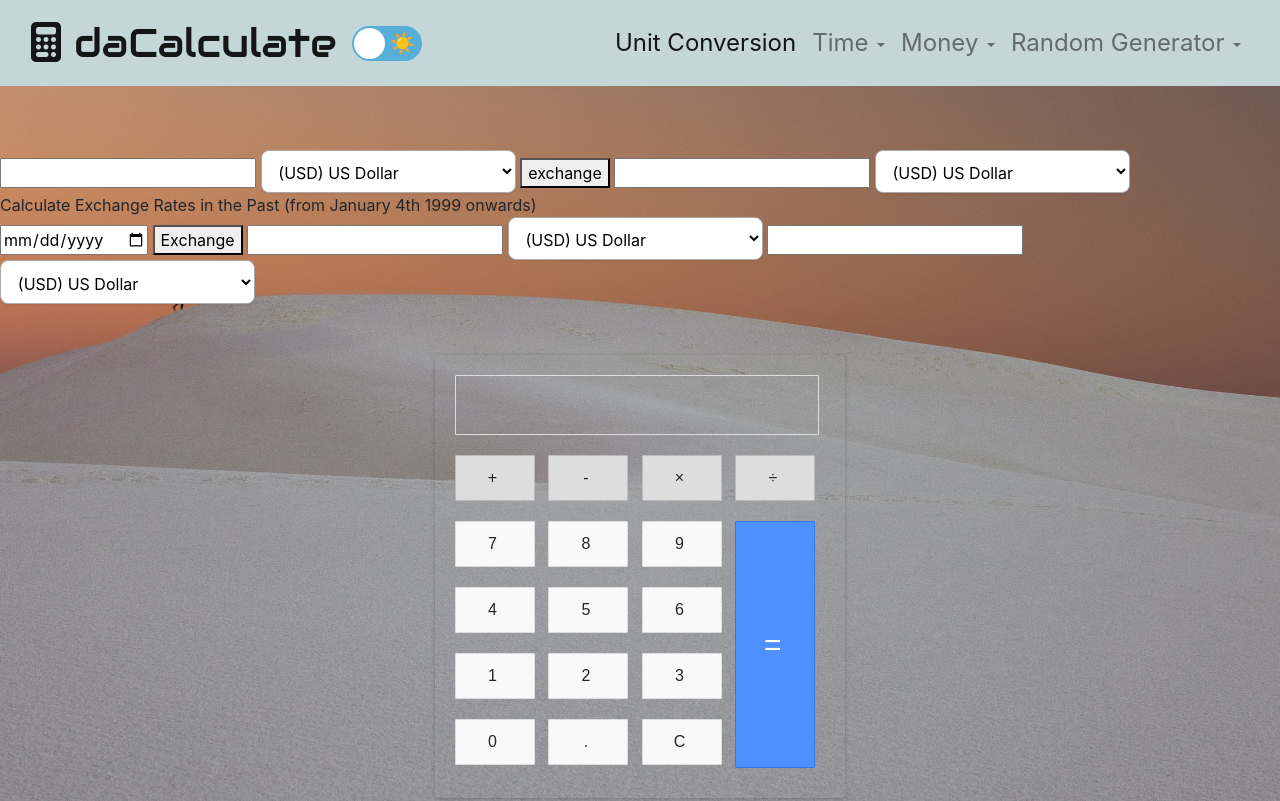
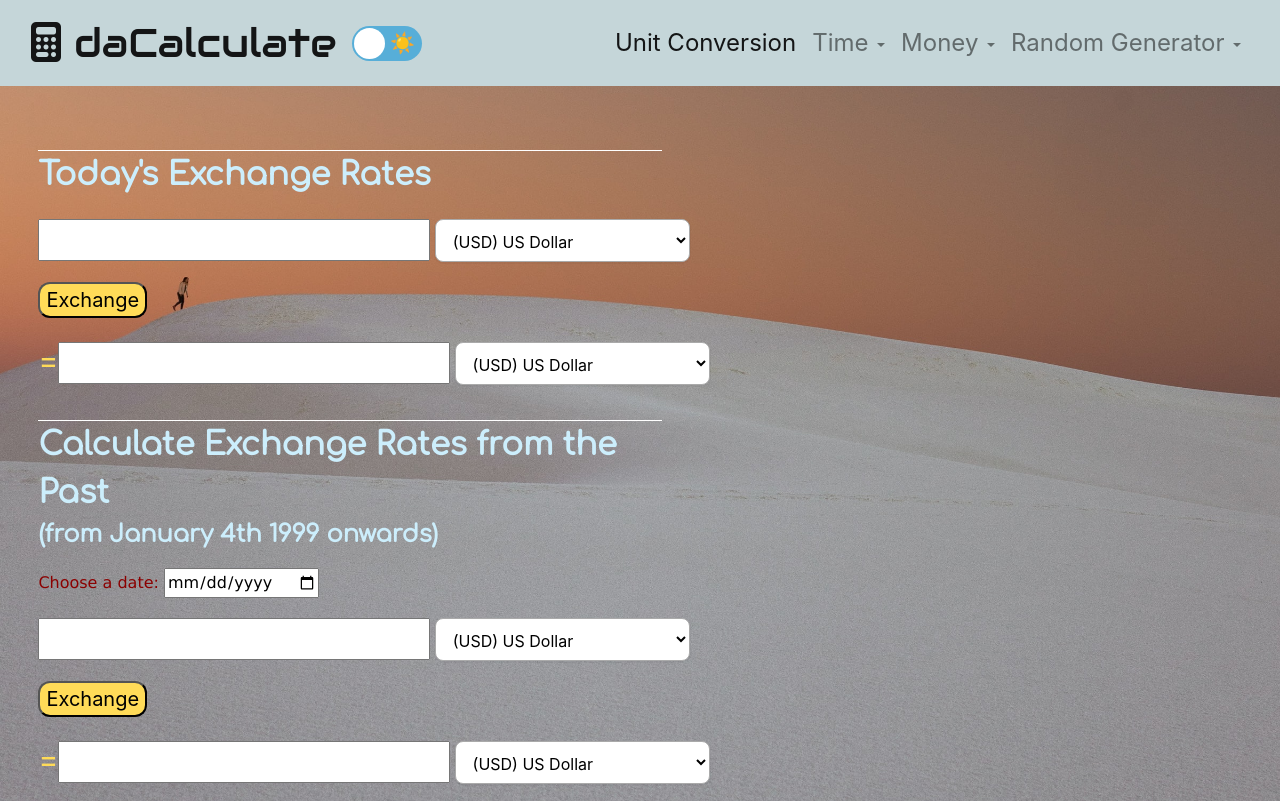
Before and after one commit to onanalee/daCalculate, a plain HTML site: page templates/exchangeRates.html in a window 1280 px wide. Shown: the top 801 px of the page. Drawn offline with nearby package versions, Linux system fonts and the light colour scheme.

Commit message:
exchangeRates JS and CSS

```diff
--- a/static/money.js
+++ b/static/money.js
@@ -1,10 +1,11 @@
-$( document ).ready(function ready (){
-    for(i = 1913; i <2016; i++){
-    let option = `<option>${i}</option>`;
-    $('#year').append(option);
-}})
+$(document).ready(function ready() {
+    for (i = 1913; i < 2016; i++) {
+        let option = `<option>${i}</option>`;
+        $('#year').append(option);
+    }
+})
 
-function inflation(){
+function inflation() {
     $('#result').empty();
     let input = $('#inflation').val();
     let year = $('#year option:selected').val();
@@ -16,10 +17,12 @@ function inflation(){
         success: function (response) {
             let result = response['response']['adjustedValue'];
             $('#result').append(result);
-        }})
+        }
+    })
 }
 
 function exchange() {
+    $('#todayMessage').empty();
     let currencyA = $('#currencyA option:selected').val();
     let currencyB = $('#currencyB option:selected').val();
     let input = $('#inputA').val();
@@ -129,11 +132,16 @@ function exchange() {
             } else if (currencyB === '(ZAR) South Africa Rand') {
                 $('#inputB').val((input * zar).toFixed(2));
             }
+            let todayA = $('#inputA').val();
+            let todayB = $('#inputB').val();
+            let message = `Today, <span class="currency">${todayA}</span> ${currencyA} equals <span class="currency">${todayB}</span> ${currencyB}.`;
+            $('#todayMessage').append(message);
         }
     })
 };
 
 function exchangePast() {
+    $('#pastMessage').empty();
     let currencyA = $('#currencyPastA option:selected').val();
     let currencyB = $('#currencyPastB option:selected').val();
     let input = $('#pastA').val();
@@ -244,6 +252,11 @@ function exchangePast() {
             } else if (currencyB === '(ZAR) South Africa Rand') {
                 $('#pastB').val((input * zar).toFixed(2));
             }
+            let pastDate = $('#date').val();
+            let pastA = $('#pastA').val();
+            let pastB = $('#pastB').val();
+            let message = `On ${pastDate}, <span class="currency">${pastA}</span> ${currencyA} equalled <span class="currency">${pastB}</span> ${currencyB}.`;
+            $('#pastMessage').append(message);
         }
     })
 };
--- a/static/style.css
+++ b/static/style.css
@@ -168,7 +168,7 @@ body {
 
 
 
-select {
+.select {
     line-height: 1;
     padding: 0.7em 1.4em .5em .8em;
     box-sizing: border-box;
@@ -183,7 +183,7 @@ select {
 }
 
 .default {
-    height: 30vh;
+    height: 35vh;
     width: 20vw;
     background-color: #D1E8E2;
     color: #116466;
@@ -192,7 +192,7 @@ select {
 }
 
 .expand {
-    height: 30vh;
+    height: 35vh;
     width: 80vw;
     background-color: #116466;
     color: ghostwhite;
@@ -440,7 +440,7 @@ div.equal:active {
 
 }
 .timeTitle{
-    width:50%;
+    width:65%;
     border-top: 1px solid white;
     font-size: 2em;
     font-family:Comfortaa;
@@ -475,3 +475,44 @@ div.equal:active {
     margin-top:5px;
     margin-bottom:5px;
 }
+
+
+/*Exchange Rates---------------------*/
+.exchangeRate{
+    margin-top: 20px;
+    margin-bottom:20px;
+
+}
+
+#currencyDiv{
+    margin-top:150px;
+    margin-left:3vw;
+    width:75%;
+}
+#jan{
+    font-size: 0.75em;
+}
+#datePicker{
+    margin-top:15px;
+    font-family:Verdana;
+    color:darkred;
+}
+#todayMessage, #pastMessage{
+    font-family:Verdana;
+    font-size:25px;
+}
+.currency{
+    font-size:1.5em;
+    color:darkred;
+}
+
+
+
+
+
+/*Inflation------------------------------*/
+
+
+#inflationDiv{
+    margin-top:150px;
+}
--- a/static/styleNight.css
+++ b/static/styleNight.css
@@ -157,7 +157,7 @@ body {
     color:#FFDB58;
 }
 
-select {
+.select {
     line-height: 1;
     padding: 0.7em 1.4em .5em .8em;
     box-sizing: border-box;
@@ -168,11 +168,11 @@ select {
     /*-moz-appearance: none;*/
     /*-webkit-appearance: none;*/
     /*appearance: none;*/
-    background-color: #fff;
+    background-color: #e0f6ff;
 }
 
 .default {
-    height: 30vh;
+    height: 35vh;
     width: 20vw;
     background-color: #116466;
     color: #D1E8E2;
@@ -181,7 +181,7 @@ select {
 }
 
 .expand {
-    height: 30vh;
+    height: 35vh;
     width: 80vw;
     background-color: #7ec2b0;
     color: #074142;
@@ -433,7 +433,7 @@ div.equal:active {
 
 }
 .timeTitle{
-    width:50%;
+    width:65%;
     border-top: 1px solid white;
     font-size: 2em;
     font-family:Comfortaa;
@@ -469,3 +469,45 @@ div.equal:active {
     margin-top:5px;
     margin-bottom:5px;
 }
+
+
+/*Exchange Rates---------------------*/
+.exchangeRate{
+    margin-top: 20px;
+    margin-bottom:20px;
+
+}
+
+#currencyDiv{
+    margin-top:150px;
+    margin-left:3vw;
+    width:75%;
+}
+#jan{
+    font-size: 0.75em;
+}
+#datePicker{
+    margin-top:15px;
+    font-family:Verdana;
+    color:#dcffd4;
+}
+#todayMessage, #pastMessage{
+    font-family:Verdana;
+    font-size:25px;
+    color:navajowhite;
+}
+.currency{
+    font-size:1.5em;
+    color:#dcffd4;
+}
+
+
+
+
+
+/*Inflation------------------------------*/
+
+
+#inflationDiv{
+    margin-top:150px;
+}
--- a/templates/exchangeRates.html
+++ b/templates/exchangeRates.html
@@ -17,8 +17,6 @@
         <link href="https://fonts.googleapis.com/css2?family=Comfortaa&display=swap" rel="stylesheet">
 
         <link id="pagestyle" type="text/css" rel="stylesheet" href="../static/style.css">
-
-
 
 
         <link rel="stylesheet" href="../static/money.css">
@@ -106,48 +104,11 @@
 
 
         <div id="currencyDiv">
+            <div class="timeTitle">Today's Exchange Rates</div>
             <div>
-                <input type="number" id="inputA">
-                <select id="currencyA">
-                    <option>(USD) US Dollar</option>
-                    <option>(EUR) Euro</option>
-                    <option>(JPY) Japan Yen</option>
-                    <option>(CNY) China Yuan (RMB)</option>
-                    <option>(GBP) British Pound</option>
-                    <option>(KRW) Korean Won</option>
-                    <option>(AUD) Australia Dollar</option>
-                    <option>(BGN) Bulgaria Lev</option>
-                    <option>(BRL) Brazil Real</option>
-                    <option>(CAD) Canadian Dollar</option>
-                    <option>(CHF) Swiss Franc</option>
-                    <option>(CZK) Czech Koruna</option>
-                    <option>(DKK) Denmark Krone</option>
-                    <option>(HKD) Hong Kong Dollar</option>
-                    <option>(HRK) Croatia Kuna</option>
-                    <option>(HUF) Hungary Forint</option>
-                    <option>(IDR) Indonesia Rupiah</option>
-                    <option>(ILS) Israel Shekel</option>
-                    <option>(INR) India Rupee</option>
-                    <option>(ISK) Iceland Krona</option>
-                    <option>(MXN) Mexico Peso</option>
-                    <option>(MYR) Malaysia Ringgit</option>
-                    <option>(NOK) Norway Krone</option>
-                    <option>(NZD) New Zealand Dollar</option>
-                    <option>(PHP) Philippine Peso</option>
-                    <option>(PLN) Poland Zloty</option>
-                    <option>(RON) Romania Leu</option>
-                    <option>(RUB) Russia Ruble</option>
-                    <option>(SEK) Sweden Krona</option>
-                    <option>(THB) Thai Baht</option>
-                    <option>(TRY) Turkish Lira</option>
-                    <option>(SGD) Singapore Dollar</option>
-                    <option>(ZAR) South Africa Rand</option>
-                </select>
-
-                <button onclick="exchange()">exchange</button>
-
-                <input type="number" id="inputB">
-                <select id="currencyB">
+                <div class="exchangeRate">
+                    <input type="number" id="inputA" class="unitInput">
+                    <select id="currencyA" class="select">
                         <option>(USD) US Dollar</option>
                         <option>(EUR) Euro</option>
                         <option>(JPY) Japan Yen</option>
@@ -184,14 +145,10 @@
                     </select>
                 </div>
 
-            <div>
-                Calculate Exchange Rates in the Past (from January 4th 1999 onwards)
-            </div>
-            <div>
-                <input id="date" type="date">
-                <button onclick="exchangePast()">Exchange</button>
-                <input type="number" id="pastA">
-                <select id="currencyPastA">
+                <button onclick="exchange()" class="convert">Exchange</button>
+                <div  class="exchangeRate">
+                    <span class="equal">=</span><input type="number" id="inputB" class="unitInput">
+                    <select id="currencyB" class="select">
                         <option>(USD) US Dollar</option>
                         <option>(EUR) Euro</option>
                         <option>(JPY) Japan Yen</option>
@@ -226,8 +183,20 @@
                         <option>(SGD) Singapore Dollar</option>
                         <option>(ZAR) South Africa Rand</option>
                     </select>
-                <input type="number" id="pastB">
-                <select id="currencyPastB">
+                </div>
+                <div id="todayMessage"></div>
+            </div>
+
+            <div class="timeTitle">
+                Calculate Exchange Rates from the Past <div id="jan">(from January 4th 1999 onwards)</div>
+            </div>
+            <div>
+                <div id="datePicker">
+                    Choose a date: <input id="date" type="date">
+                </div>
+                <div class="exchangeRate">
+                    <input type="number" id="pastA" class="unitInput">
+                    <select id="currencyPastA" class="select">
                         <option>(USD) US Dollar</option>
                         <option>(EUR) Euro</option>
                         <option>(JPY) Japan Yen</option>
@@ -262,6 +231,47 @@
                         <option>(SGD) Singapore Dollar</option>
                         <option>(ZAR) South Africa Rand</option>
                     </select>
+                </div>
+                <button onclick="exchangePast()" class="convert">Exchange</button>
+                <div class="exchangeRate">
+                    <span class="equal">=</span><input type="number" id="pastB" class="unitInput">
+                    <select id="currencyPastB" class="select">
+                        <option>(USD) US Dollar</option>
+                        <option>(EUR) Euro</option>
+                        <option>(JPY) Japan Yen</option>
+                        <option>(CNY) China Yuan (RMB)</option>
+                        <option>(GBP) British Pound</option>
+                        <option>(KRW) Korean Won</option>
+                        <option>(AUD) Australia Dollar</option>
+                        <option>(BGN) Bulgaria Lev</option>
+                        <option>(BRL) Brazil Real</option>
+                        <option>(CAD) Canadian Dollar</option>
+                        <option>(CHF) Swiss Franc</option>
+                        <option>(CZK) Czech Koruna</option>
+                        <option>(DKK) Denmark Krone</option>
+                        <option>(HKD) Hong Kong Dollar</option>
+                        <option>(HRK) Croatia Kuna</option>
+                        <option>(HUF) Hungary Forint</option>
+                        <option>(IDR) Indonesia Rupiah</option>
+                        <option>(ILS) Israel Shekel</option>
+                        <option>(INR) India Rupee</option>
+                        <option>(ISK) Iceland Krona</option>
+                        <option>(MXN) Mexico Peso</option>
+                        <option>(MYR) Malaysia Ringgit</option>
+                        <option>(NOK) Norway Krone</option>
+                        <option>(NZD) New Zealand Dollar</option>
+                        <option>(PHP) Philippine Peso</option>
+                        <option>(PLN) Poland Zloty</option>
+                        <option>(RON) Romania Leu</option>
+                        <option>(RUB) Russia Ruble</option>
+                        <option>(SEK) Sweden Krona</option>
+                        <option>(THB) Thai Baht</option>
+                        <option>(TRY) Turkish Lira</option>
+                        <option>(SGD) Singapore Dollar</option>
+                        <option>(ZAR) South Africa Rand</option>
+                    </select>
+                </div>
+                <div id="pastMessage"></div>
             </div>
 
             <div class="calculator">
```
Also changed, not shown: templates/time.html (+2 -2 lines). Lines whose indentation alone changed are shown as unchanged.
